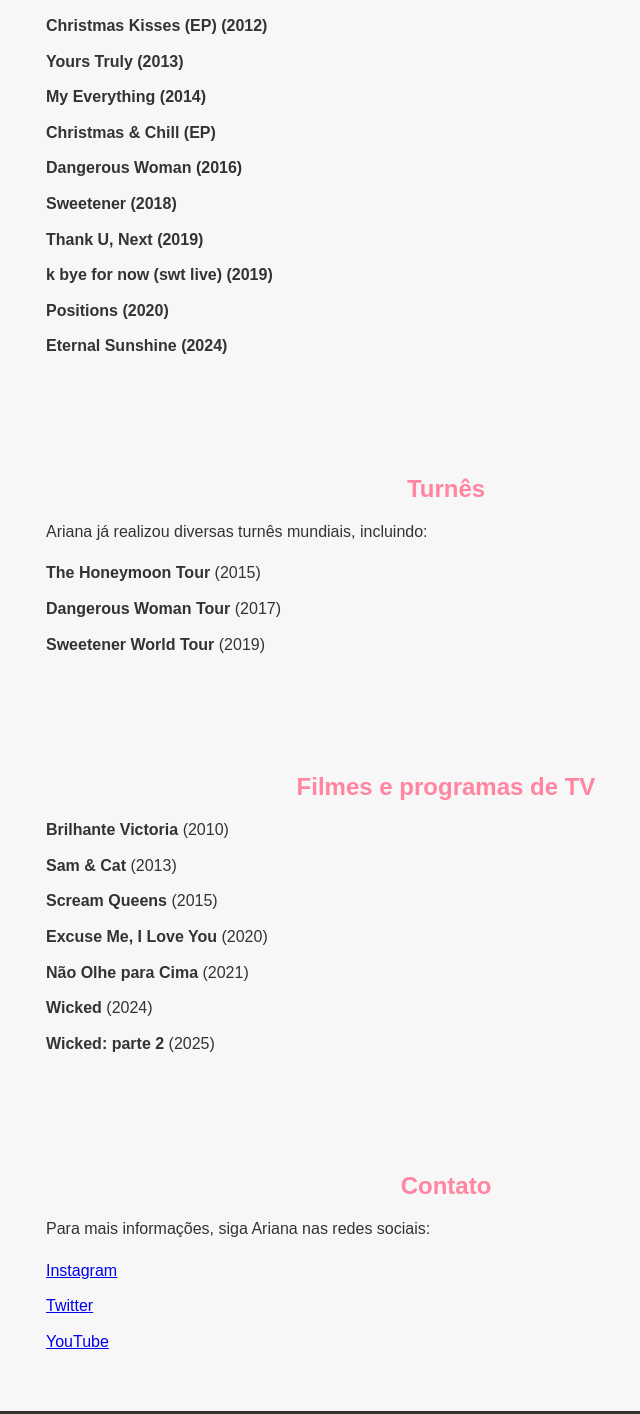
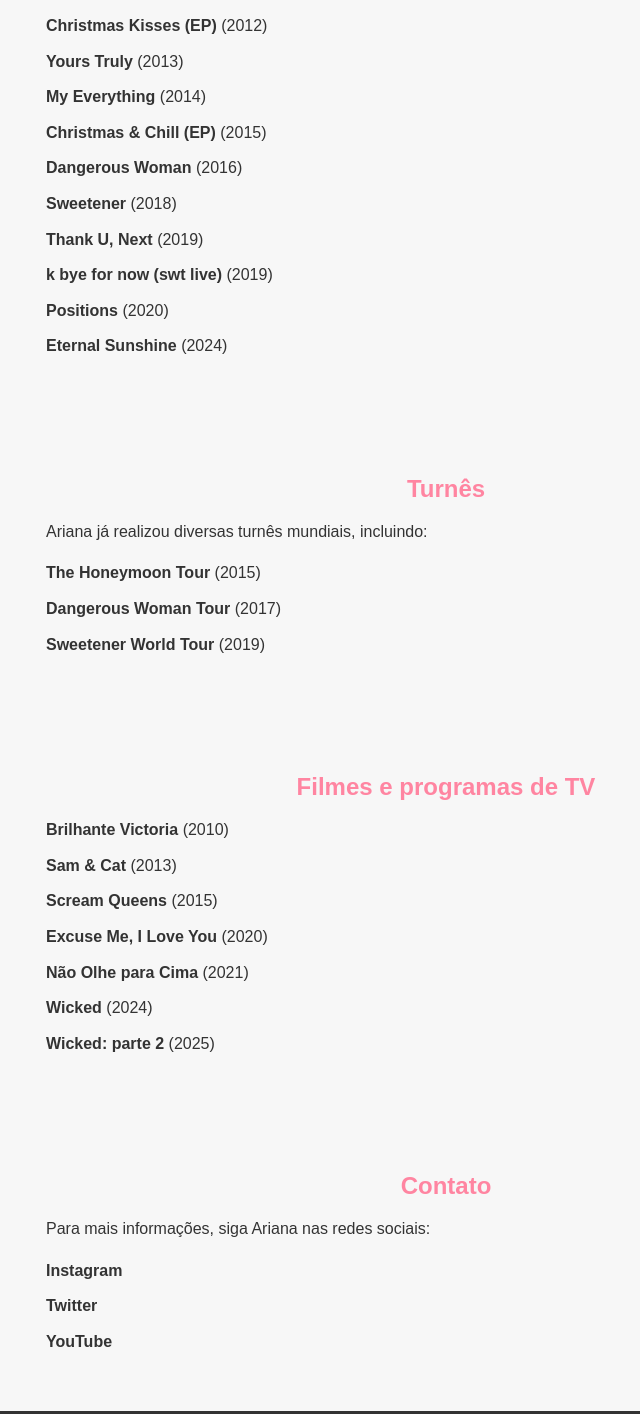
Before and after one commit to karolpombal/ArianaGrande, a plain HTML site: page index.html in a window 1280 px wide. Shown: the part 889-2303 px from the top of the page, without its empty margins (194-834 px from the left). Drawn offline with Linux system fonts and the light colour scheme.

Commit message:
Add files via upload

```diff
--- a/index.html
+++ b/index.html
@@ -14,6 +14,7 @@
                 <li><a href="#about">Sobre</a></li>
                 <li><a href="#albums">Álbuns</a></li>
                 <li><a href="#tours">Turnês</a></li>
+                <li><a href="#filmes">Filmes</a></li>
                 <li><a href="#contact">Contato</a></li>
             </ul>
         </nav>
@@ -29,16 +30,16 @@
         <section id="albums" class="section">
             <h2>Principais Álbuns e EPs</h2>
             <ul class="albuns_link">
-                <li><a href="https://open.spotify.com/album/5MfeQZrrNfMqcaq03U9qOr?si=Z2aA0ChoRwiuuwb5im6hLQ"> <strong> Christmas Kisses (EP) (2012)</strong></a></li>
-                <li><a href="https://open.spotify.com/album/2VSBGJ8bUuNgmOYXHIQagM?si=MRppEiUXQAe8eOV7r5Kkew"><strong> Yours Truly (2013)</strong></a></li>
-                <li><a href="https://open.spotify.com/album/6EVYTRG1drKdO8OnIQBeEj?si=ekmv9WE8RPesMctVIQW5fg"><strong>My Everything (2014) </strong></a></li>
-                <li><a href="https://open.spotify.com/album/5wJD60fqranwuUGvOGSiyt?si=qvqfDGb6TZORLOmbkUSz-Q"><strong>Christmas & Chill (EP)</strong></a></li>
-                <li><a href="https://open.spotify.com/album/5X7x18kW3mVIvnuNeedM6b?si=AmI9DrjkQY6UIJseVkXfvg"><strong>Dangerous Woman (2016)</strong></li>
-                <li><a href="https://open.spotify.com/album/3tx8gQqWbGwqIGZHqDNrGe?si=b_zqzFtXTFK-34CuJ3210A"><strong>Sweetener (2018)</strong></a></li>
-                <li><a href="https://open.spotify.com/album/2fYhqwDWXjbpjaIJPEfKFw?si=-qgfQ6FdSQWi4J94JvK2vw"><strong>Thank U, Next (2019)</strong></a></li>
-                <li><a href="https://open.spotify.com/album/5UACk85y1hNRSUtY0ss8pb?si=Y2sTRrMpQ9e1vbt3ExVzbg"><strong>k bye for now (swt live) (2019)</strong></a></li>
-                <li><a href="https://open.spotify.com/album/74vajFwEwXJ61OW1DKSPEa?si=Jl0L_NFTQ2eIhO1E03ceuw"><strong>Positions (2020)</strong></a></li>
-                <li><a href="https://open.spotify.com/album/5EYKrEDnKhhcNxGedaRQeK?si=XsVsxpnZSY63r7Z-H8KEug"><strong>Eternal Sunshine (2024)</strong></a></li>
+                <li><a href="https://open.spotify.com/album/5MfeQZrrNfMqcaq03U9qOr?si=Z2aA0ChoRwiuuwb5im6hLQ"><strong>Christmas Kisses (EP) </strong></a>(2012)</li>
+                <li><a href="https://open.spotify.com/album/2VSBGJ8bUuNgmOYXHIQagM?si=MRppEiUXQAe8eOV7r5Kkew"><strong>Yours Truly </strong></a>(2013)</li>
+                <li><a href="https://open.spotify.com/album/6EVYTRG1drKdO8OnIQBeEj?si=ekmv9WE8RPesMctVIQW5fg"><strong>My Everything </strong></a>(2014)</li>
+                <li><a href="https://open.spotify.com/album/5wJD60fqranwuUGvOGSiyt?si=qvqfDGb6TZORLOmbkUSz-Q"><strong>Christmas & Chill (EP) </strong></a>(2015)</li>
+                <li><a href="https://open.spotify.com/album/5X7x18kW3mVIvnuNeedM6b?si=AmI9DrjkQY6UIJseVkXfvg"><strong>Dangerous Woman </strong></a>(2016)</li>
+                <li><a href="https://open.spotify.com/album/3tx8gQqWbGwqIGZHqDNrGe?si=b_zqzFtXTFK-34CuJ3210A"><strong>Sweetener </strong></a>(2018)</li>
+                <li><a href="https://open.spotify.com/album/2fYhqwDWXjbpjaIJPEfKFw?si=-qgfQ6FdSQWi4J94JvK2vw"><strong>Thank U, Next </strong></a>(2019)</li>
+                <li><a href="https://open.spotify.com/album/5UACk85y1hNRSUtY0ss8pb?si=Y2sTRrMpQ9e1vbt3ExVzbg"><strong>k bye for now (swt live) </strong></a>(2019)</li>
+                <li><a href="https://open.spotify.com/album/74vajFwEwXJ61OW1DKSPEa?si=Jl0L_NFTQ2eIhO1E03ceuw"><strong>Positions </strong></a>(2020)</li>
+                <li><a href="https://open.spotify.com/album/5EYKrEDnKhhcNxGedaRQeK?si=XsVsxpnZSY63r7Z-H8KEug"><strong>Eternal Sunshine </strong></a>(2024)</li>
             </ul>
         </section>
 
@@ -52,14 +53,14 @@
             </ul>
         </section>
 
-        <section id="filmes e programas de TV" class="section">
+        <section id="filmes" class="section">
             <h2>Filmes e programas de TV</h2>
             <ul>
                 <li><strong>Brilhante Victoria</strong> (2010)</li>
                 <li><strong>Sam & Cat</strong> (2013)</li>
                 <li><strong>Scream Queens</strong> (2015)</li>
                 <li><strong>Excuse Me, I Love You</strong> (2020)</li>
-                <li><strong>Não Olhe para Cima</strong> (2021)</li<a href="https://www.instagram.com/arianagrande">
+                <li><strong>Não Olhe para Cima</strong> (2021)</li>
                 <li><strong>Wicked</strong> (2024)</li>
                 <li><strong>Wicked: parte 2</strong> (2025)</li>
 
@@ -69,10 +70,10 @@
         <section id="contact" class="section">
             <h2>Contato</h2>
             <p>Para mais informações, siga Ariana nas redes sociais:</p>
-            <ul>
-                <li><a href="https://www.instagram.com/arianagrande" target="_blank">Instagram</a></li>
-                <li><a href="https://twitter.com/arianagrande" target="_blank">Twitter</a></li>
-                <li><a href="https://www.youtube.com/user/osnapitzari" target="_blank">YouTube</a></li>
+            <ul class="redes_link">
+                <li><a href="https://www.instagram.com/arianagrande" target="_blank"><strong>Instagram</strong></a></li>
+                <li><a href="https://twitter.com/arianagrande" target="_blank"><strong>Twitter</strong></a></li>
+                <li><a href="https://www.youtube.com/user/osnapitzari" target="_blank"><strong>YouTube</strong></a></li>
             </ul>
         </section>
     </main>
--- a/style.css
+++ b/style.css
@@ -88,3 +88,20 @@ footer {
 .albuns_link a:hover{
     color: #ff85a1;
 }
+
+.albuns_link a:active{
+    color: #f82452
+}
+
+.redes_link a{
+    text-decoration: none;
+    color: var(--branco-principal);
+}
+
+.redes_link a:hover{
+    color: #ff85a1;
+}
+
+.redes_link a:active{
+    color: #f82452
+}
```
Also changed, not shown: cec.png (added), ck.png (added), dw.png (added), es.png (added), kfn.png (added), me.png (added), pst.png (added), swt.png (added), tun.png (added), yt.png (added).
